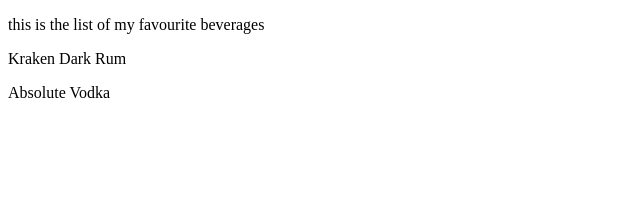
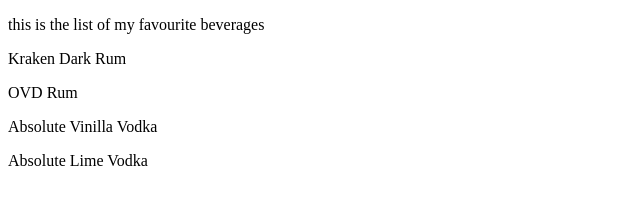
Before and after one commit to WaracleAcademy/modern-javascript-002-SamGrant98, a plain HTML site: page index.html in a window 1280 px wide. Shown: the whole page, without its empty margins (0-640 px from the left). Drawn offline with Linux system fonts and the light colour scheme.

Commit message:
Update index.html

```diff
--- a/index.html
+++ b/index.html
@@ -7,9 +7,17 @@
     <body>
     <p> this is the list of my favourite beverages<?p>
     <p> Kraken Dark Rum<?p>
-    <p> Absolute Vodka<?p>
+    <p> OVD Rum<?p>
+    <p> Absolute Vinilla Vodka<?p>
+    <p> Absolute Lime Vodka<?p>
     <script type="text/javascript">
     console.log("This is JavaScript")
     </script>
   </body>
 </html>
+<script>
+  const things = [Kraken Dark Rum, OVD Rum, Absolute Vodka, Absolute Lime Vodka];
+
+  const MainView = document.queryselector[`primaryview`]
+
+</script>
```
